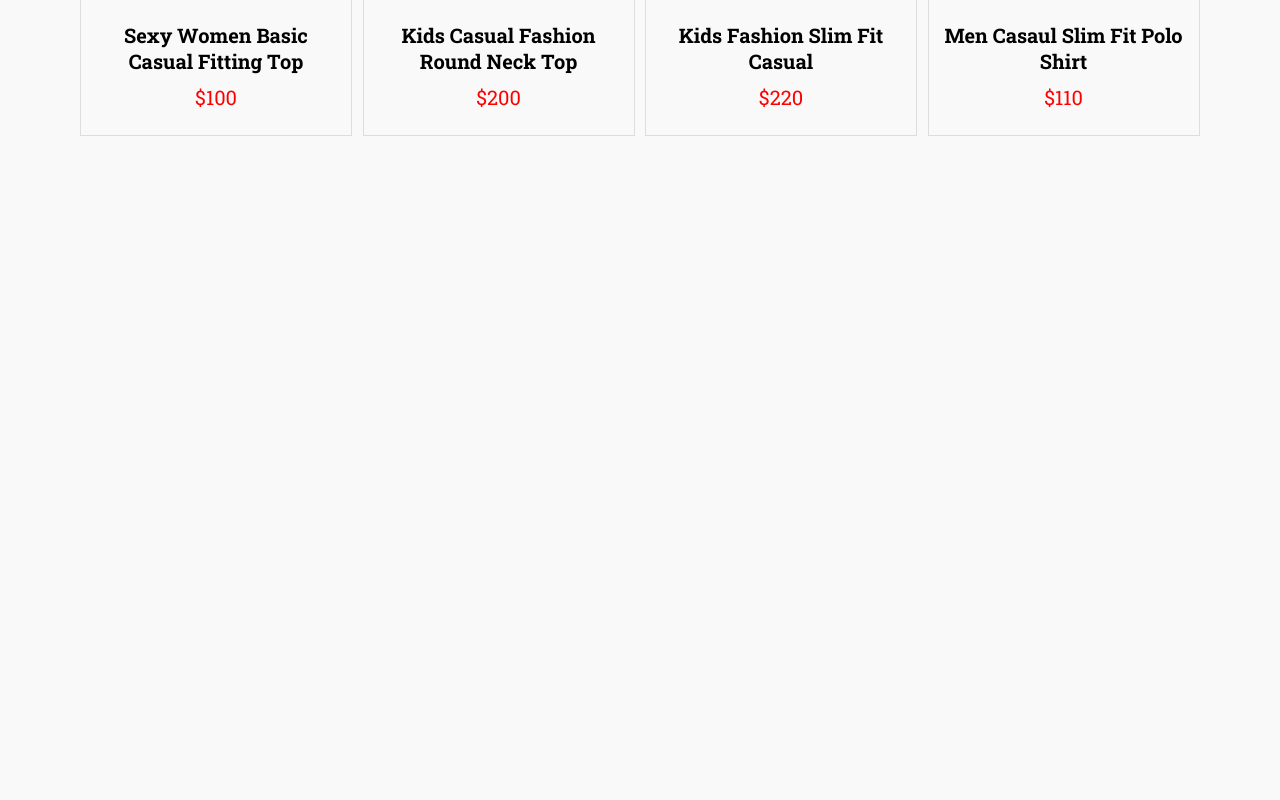
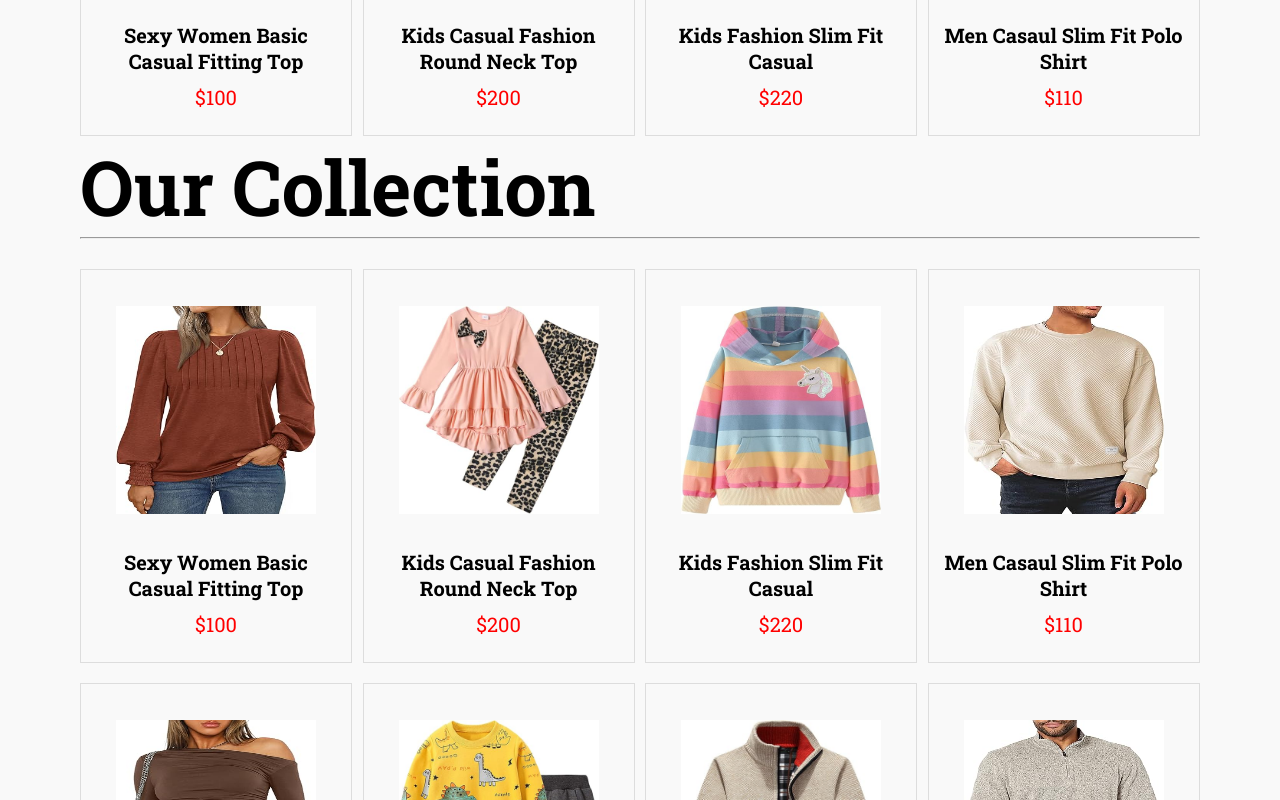
Before and after one commit to boben195/fullstack-clothing-site, a React (Vite) app in the folder frontend/: page / in a window 1280 px wide. Shown: the part 1320-2120 px from the top of the page. Before the commit the page ends 1456 px from the top, so only its background shows below. Built offline with nearby package versions, Linux system fonts and the light colour scheme.

Commit message:
add our collection

```diff
--- a/frontend/src/components/HomeCollection/HomeCollection.jsx
+++ b/frontend/src/components/HomeCollection/HomeCollection.jsx
@@ -1,7 +1,41 @@
-import React from "react";
+import React, { useContext, useEffect, useState } from "react";
+import { ShopContext } from "../../context/ShopContext";
+import { Link } from "react-router-dom";
 
 const HomeCollection = () => {
-  return <div>HomeCollection</div>;
+  const { products } = useContext(ShopContext);
+  const [homeProduct, setHomeProducts] = useState([]);
+
+  useEffect(() => {
+    setHomeProducts(products.slice(0, 10));
+  }, [products]);
+  return (
+    <div>
+      <div className="product-container">
+        <div className="list-header">
+          <h1>Our Collection</h1>
+          <hr className="devider" />
+        </div>
+        <div className="product-grid">
+          {homeProduct.length > 0 ? (
+            homeProduct.map((product) => (
+              <div className="product-cart" key={product._id}>
+                <div className="product-image">
+                  <Link to={`/product/${product._id}`}>
+                    <img src={product.image[0]} alt="your clothes" />
+                  </Link>
+                </div>
+                <h3>{product.name}</h3>
+                <p>${product.price}</p>
+              </div>
+            ))
+          ) : (
+            <p>No product is found</p>
+          )}
+        </div>
+      </div>
+    </div>
+  );
 };
 
 export default HomeCollection;
--- a/frontend/src/pages/Home/Home.jsx
+++ b/frontend/src/pages/Home/Home.jsx
@@ -1,12 +1,14 @@
 import React from "react";
 import Hero from "../../components/Hero/Hero";
 import BestSeller from "../../components/LastestCollecion/BestSeller";
+import HomeCollection from "../../components/HomeCollection/HomeCollection";
 
 const Home = () => {
   return (
     <div>
       <Hero />
       <BestSeller />
+      <HomeCollection />
     </div>
   );
 };
```
Also changed, not shown: frontend/src/components/LastestCollecion/LastestCollection.css (deleted).
